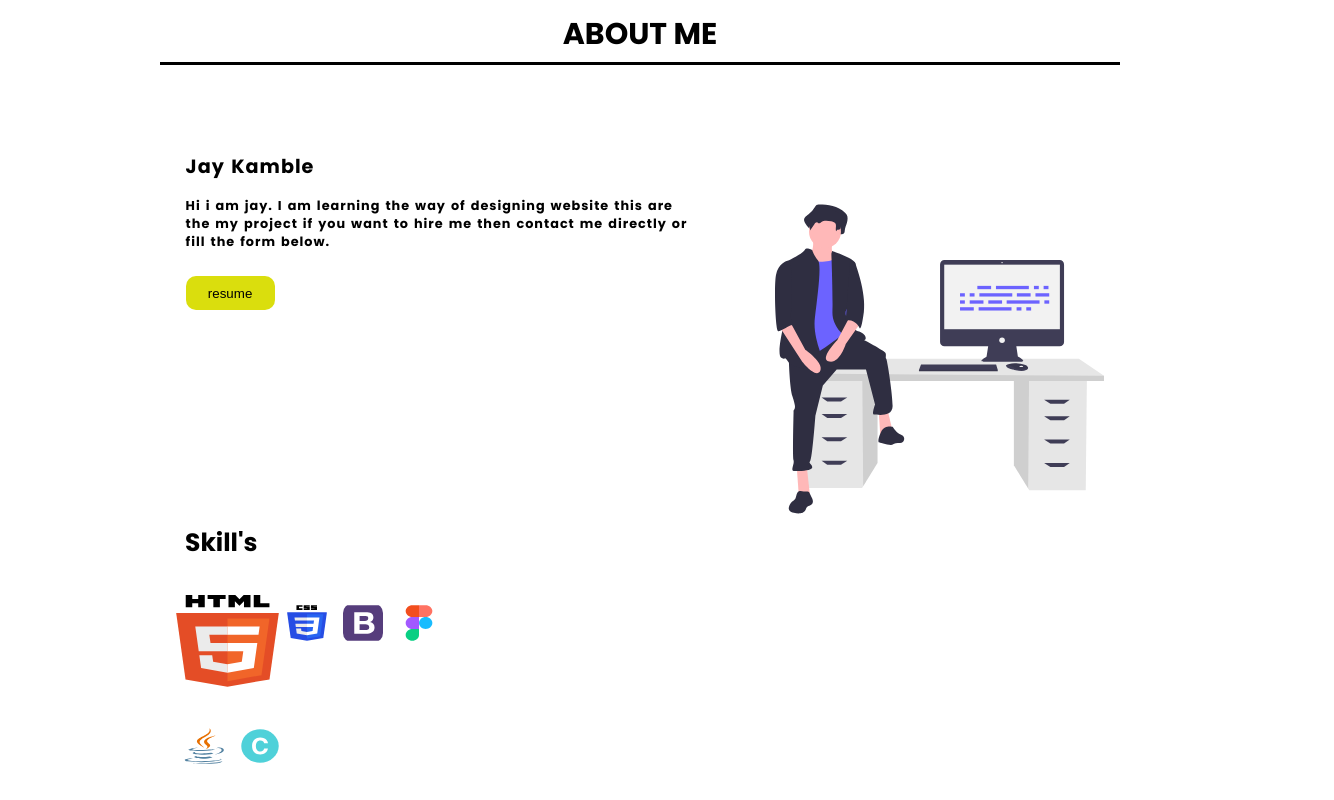
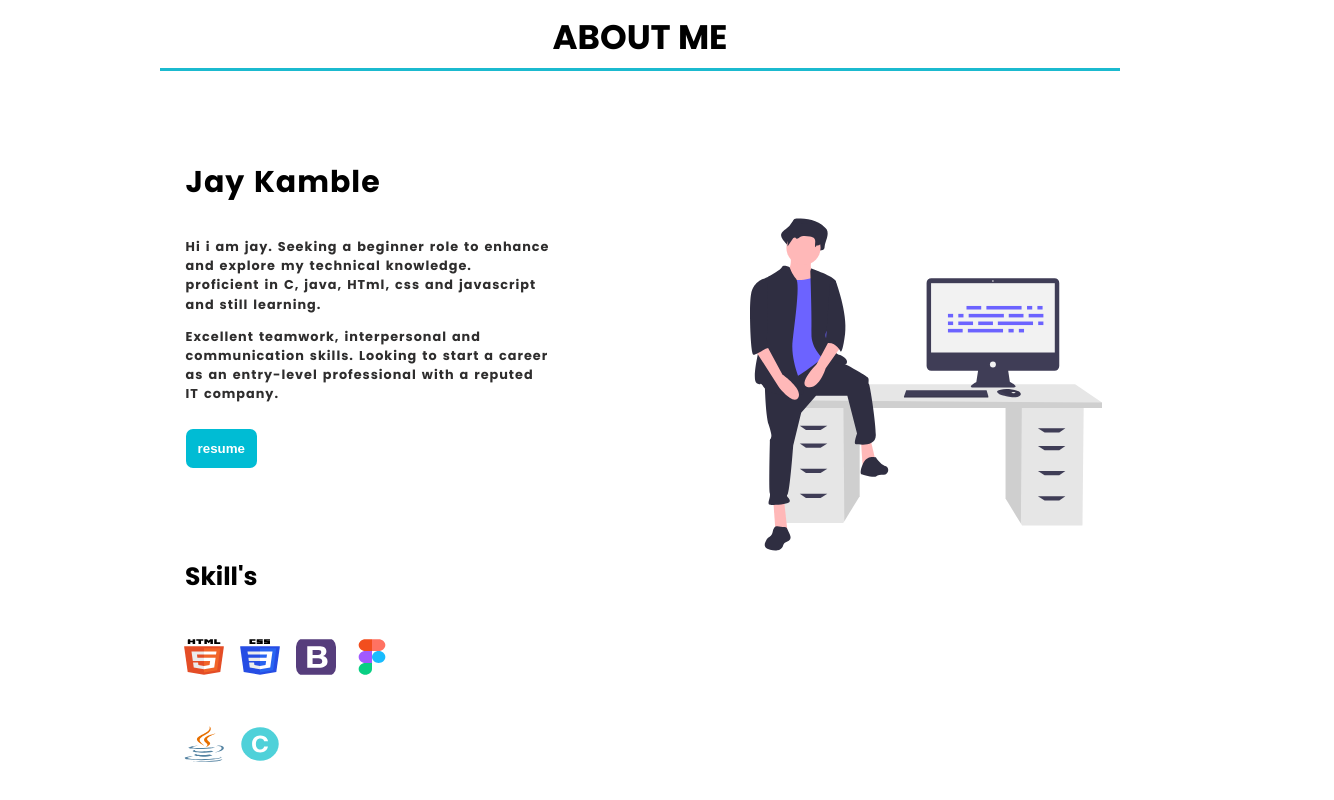
Before and after one commit to jay-kamble/portfolio, a plain HTML site: page index.html in a window 1280 px wide. Shown: the part 1520-2320 px from the top of the page, 1334 px wide, since content can reach past the window. Drawn offline with nearby package versions, Linux system fonts and the light colour scheme.

Commit message:
change the button and txt

```diff
--- a/css/main.scss
+++ b/css/main.scss
@@ -145,14 +145,18 @@ img{
     display: grid;
 
     .about-title{
-        font-size: 30px;
+        font-size: 34px;
         margin-bottom: 1.5em;
         margin-top: 0;
         padding-bottom: 5px;
-        border-bottom: 3px solid black;
+        border-bottom: 3px solid rgb(27, 186, 207);
         width: 100%;
         text-transform: uppercase;
 
+    }
+    .left-a h2{
+        font-size: 30px;
+        margin-bottom: 1.5em;
     }
     .left-a{
         text-align: justify;
@@ -167,15 +171,19 @@ img{
 
      .btn-a button{
         border: none;
-        width: 89px;
-        height: 34px;
-        border-radius: 10px;
-        background: #dade0d;
-        transition: .3s ease-in-out;
-        cursor: pointer;
+        position: relative;
+        display: inline-block;
+        font-weight: bold;
+        padding: 0.25em 0.5em;
+        text-decoration: none;
+        color: #FFF;
+        background: #00bcd4;
+        transition: .4s;
+        padding: 12px;
+        border-radius: 7px;
     }
     .btn-a button:hover{
-        background: #b8bb0f;
+        background: #1ec7bb;
     }
 
     .skill{
@@ -403,7 +411,7 @@ footer{
     }
     .nav-container{
         display: grid;
-        grid-template-columns: 66% auto;
+        grid-template-columns: 73% auto;
         background: unset;
         // position: fixed;
         // z-index: 999;
@@ -425,12 +433,16 @@ footer{
     section{
         padding: 4em;
     }
+    .content h1{
+        width: 70%;
+        margin-top: 10%;
+    }
     .social{
         display: block;
         ul{
             display: flex;
             justify-content: space-between;
-            width: 7em;
+            width: 5em;
             float: right;
             margin-bottom: 0;
             img{
@@ -440,7 +452,7 @@ footer{
     }
     .hero{
         display: grid;
-        grid-template-columns: 66% auto;
+        grid-template-columns: 73% auto;
         background: unset;
         padding: 0;
         // height: 90%;
@@ -465,6 +477,17 @@ footer{
         // margin-top: 15%;
         width: 90%;
     }
+    .about-me .a-container .left-a h2{
+        color: #000;
+    }
+
+    .about-me .a-container .left-a{
+        text-align: left;
+        font-weight: 300;
+        color: rgb(46, 45, 45);
+        line-height: 1.5em;
+        width: 60%;
+    }
 
 
 }
@@ -484,7 +507,7 @@ footer{
         .skill{
             .icon{
                 width: 50px;
-                height: 100px;
+                height: 50px;
 
             }
         }
@@ -501,8 +524,8 @@ footer{
         margin-top: 0px;
     }
         .about-me .left-a{
-            font-size: 18px;
-            width: 80%;
+            font-size: 16px;
+            width: 100%;
             font-weight: 400;
             letter-spacing: 0;
 
--- a/index.html
+++ b/index.html
@@ -104,9 +104,10 @@
         <div class="a-container">
             <div class="left-a">
                 <h2>Jay Kamble</h2>
-                <p>Hi i am jay. I am learning the way of designing website this are the my project if you want to hire
-                    me then contact me directly or fill the form below.</p>
-
+                <p>Hi i am jay. Seeking a beginner role to enhance and explore my technical knowledge.
+                    proficient in C, java, HTml, css and javascript and still learning.
+                   <p>Excellent teamwork, interpersonal and communication skills. Looking to start a career as an entry-level professional with a reputed IT company.</p>
+                </p>
                 <div class="btn-a">
                     <a href="#"><button>resume</button></a>
                 </div>
@@ -120,19 +121,7 @@
 
                 <ul>
                     <!-- <label for="html">Html</label> -->
-                    <li><svg width="103" height="92" viewBox="0 0 103 92" fill="none" xmlns="http://www.w3.org/2000/svg">
-                        <path d="M102.821 18.0347L93.4701 84.3868L51.4372 91.7677L9.52026 84.397L0.179047 18.0347H102.821Z" fill="#E44D26"/>
-                        <path d="M51.5 86.1257L85.4647 80.1615L93.4552 23.4604H51.5V86.1257Z" fill="#F16529"/>
-                        <path d="M33.3221 39.7389H51.5V31.5999H19.2791L19.5865 33.7834L22.7449 56.2125H51.5V48.0735H34.4966L33.3221 39.7389V39.7389Z" fill="#EBEBEB"/>
-                        <path d="M36.2182 60.2822H23.319L25.1191 73.0618L51.4408 77.6898L51.5 77.6797V69.2116L51.4437 69.221L37.1331 66.7735L36.2182 60.2822V60.2822Z" fill="#EBEBEB"/>
-                        <path d="M9.72867 0H16.2587V4.08648H22.2323V0H28.7627V12.3749H22.2327V8.23107H16.2591V12.3749H9.72907V0H9.72867Z" fill="black"/>
-                        <path d="M37.3496 4.10381H31.6017V0H49.6323V4.10381H43.8808V12.3749H37.3508V4.10381H37.3504H37.3496Z" fill="black"/>
-                        <path d="M52.4938 0H59.3026L63.491 4.34821L67.6754 0H74.4871V12.3749H67.9836V6.24122L63.491 10.6412H63.3784L58.883 6.24122V12.3749H52.4938V0Z" fill="black"/>
-                        <path d="M77.7369 0H84.2689V8.28459H93.452V12.3749H77.7365V0H77.7369Z" fill="black"/>
-                        <path d="M51.4558 56.2126H67.2787L65.7868 66.7683L51.4554 69.2184V77.686L77.798 73.0618L77.9911 71.6866L81.0111 50.2591L81.3245 48.0735H51.4558V56.2126Z" fill="white"/>
-                        <path d="M51.4557 39.719V39.7389H82.4938L82.7513 37.9096L83.3371 33.7834L83.6441 31.5999H51.4557V39.7193V39.719Z" fill="white"/>
-                        </svg>
-                        </li>
+                    <li><img class="icon" src="/photo/logo/logos_html-5.svg" alt="html"></li>
                     <!-- <label for="CSS">CSS</label> -->
                     <li><img class="icon" src="/photo/logo/logos_css-3.svg" alt="css"></li>
                     <!-- <label for="bootstrap">bootstrap</label> -->
@@ -158,6 +147,7 @@
         <div class="contact-content">
             <h1>contact <span>Me</span></h1>
             <p>Contact me directly or Fill out the form and I will get back to you soon.</p>
+
         </div>
         <div class="svg">
             <img src="/photo/contact me.svg" alt="contact-illustrator">
```
Also changed, not shown: css/main.css, 1 other file.
